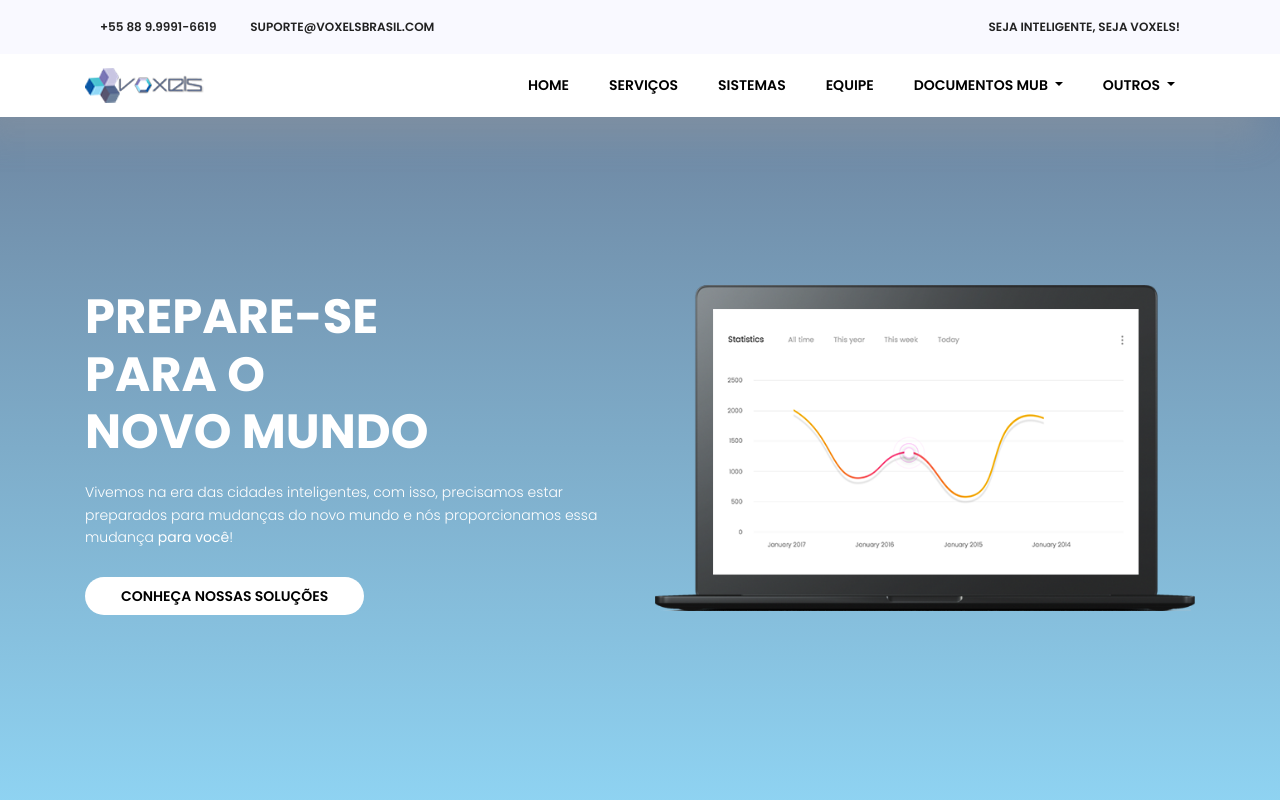
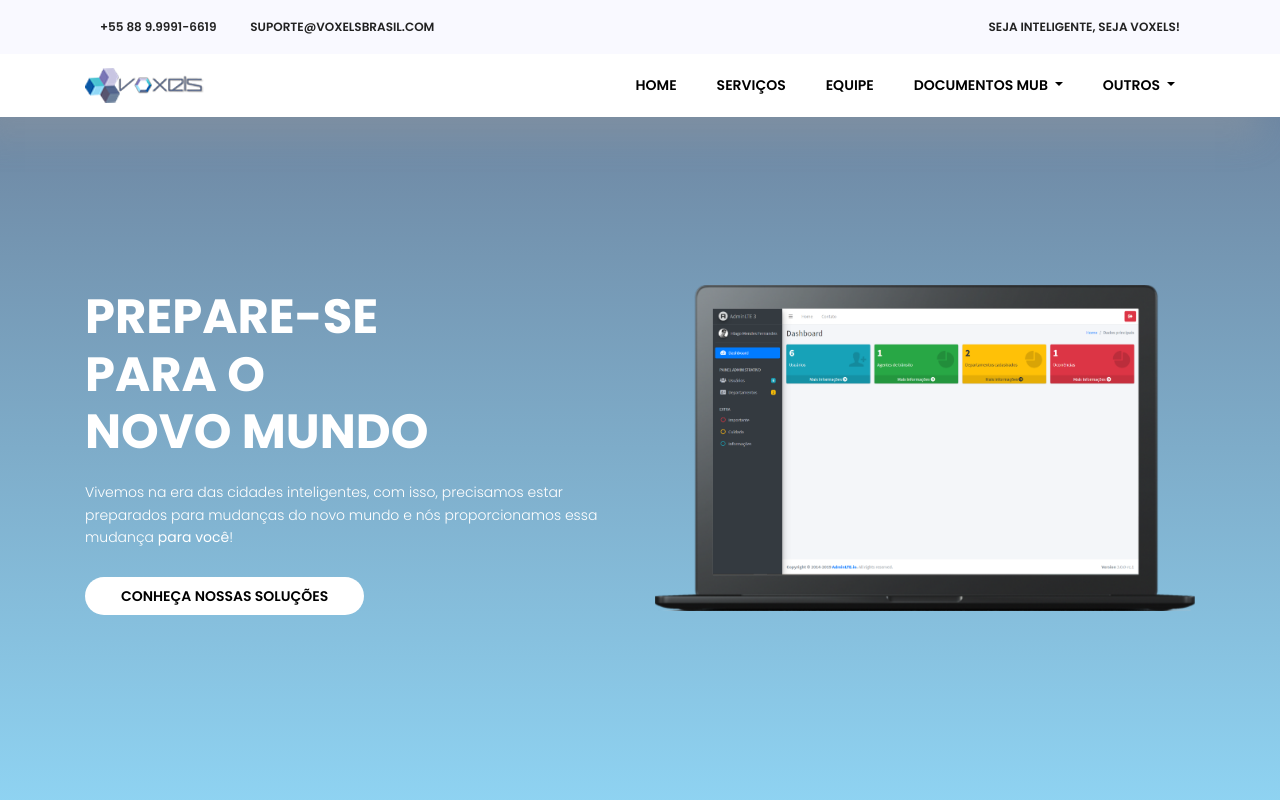
Before and after one commit to hiagomf/SiteVoxels, a plain HTML site: page index.html in a window 1280 px wide. Shown: the top 800 px of the page. Drawn offline with nearby package versions, Linux system fonts and the light colour scheme; files whose address does not match are found by name.

Commit message:
Alteração na imagem final

```diff
--- a/index.html
+++ b/index.html
@@ -58,7 +58,7 @@
 						    <ul class="navbar-nav">
 								<li><a href="#home">Home</a></li>
 								<li><a href="#service">Serviços</a></li>
-								<li><a href="#plan">Sistemas</a></li>
+								<!-- <li><a href="#plan">Sistemas</a></li> -->
 								<li><a href="#team">Equipe</a></li>
 								<!-- <li><a href="#blog">Blog</a></li> -->
 							   <!-- Dropdown -->
@@ -70,10 +70,10 @@
 									<div class="dropdown-menu">
 									  <a class="dropdown-item" href="Documentos PI3/Arquitetura.pdf" download="Arquitetura">Arquitetura</a>
 									  <a class="dropdown-item" href="Documentos PI3/Implantação.pdf" download="Implantação">Implantação</a>
-									  <a class="dropdown-item" href="Documentos PI3/Plano de Teste.pdf" download="Plano de Teste">Plano de Teste</a>
 									  <a class="dropdown-item" href="Documentos PI3/Requisitos.pdf" download="Requisitos">Requisitos</a>
 									  <a class="dropdown-item" href="Documentos PI3/Viabilidades.pdf" download="Viabilidades">Viabilidades</a>
 									  <a class="dropdown-item" href="Documentos PI3/Visão.pdf" download="Visão">Visão</a>
+									  <a class="dropdown-item" href="Documentos PI3/Plano de Teste.pdf" download="Plano de Teste">Plano de Teste</a>
 									</div>
 								  </li>
 								  <li class="dropdown">
@@ -109,7 +109,7 @@
 							<a href="#" class="primary-btn2 header-btn text-uppercase">Conheça nossas soluções</a>
 						</div>
 						<div class="col-lg-6">
-							<img class="img-fluid" src="img/header-img.png" alt="">
+							<img class="img-fluid" src="img/telainicial.png" alt="">
 						</div>
 					</div>
 				</div>
```
Also changed, not shown: img/2.jpg (added), img/imagens antigas/testimonial-bg.jpg (added), img/telainicial.png (added), img/testimonial-bg.jpg.
